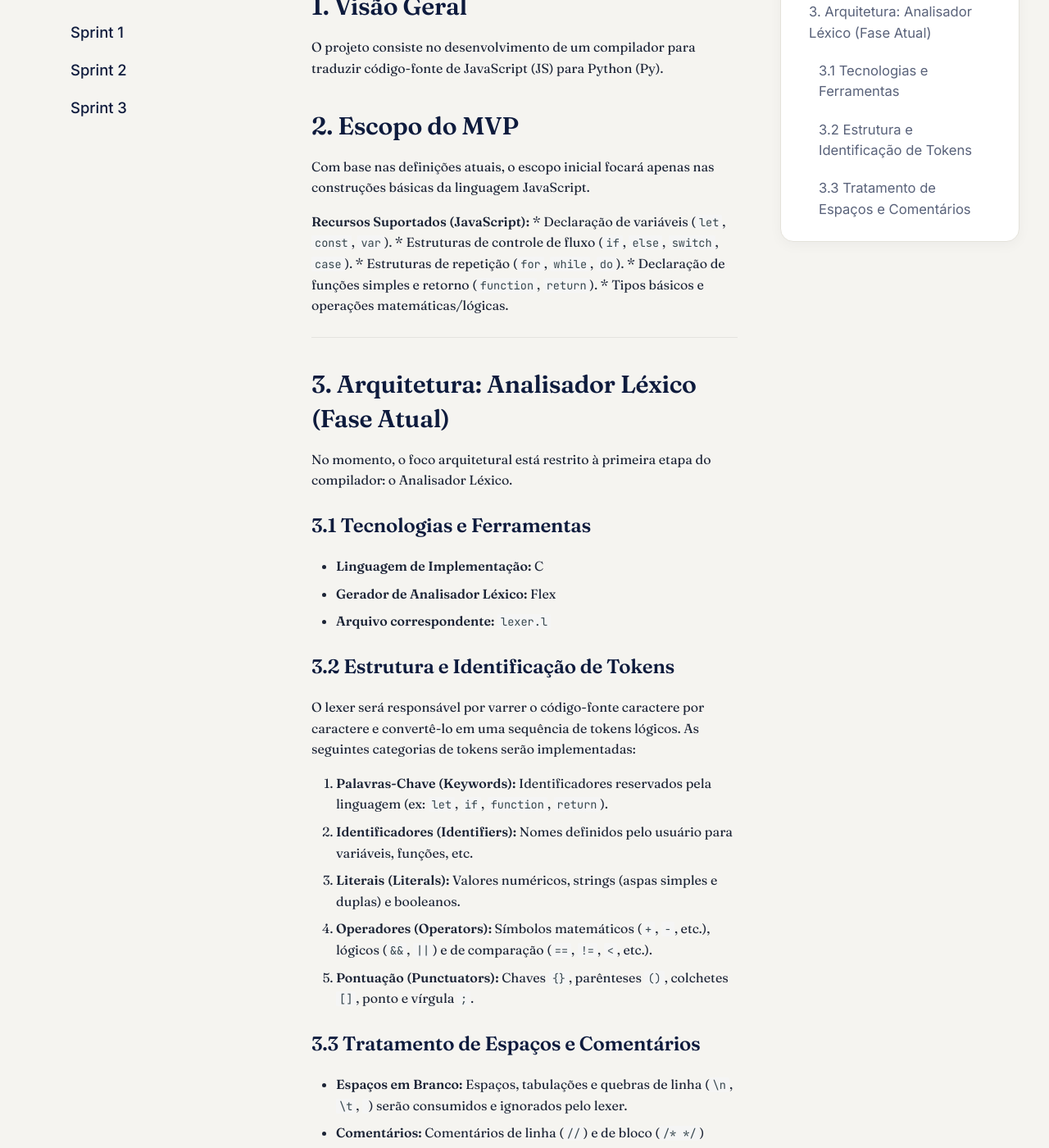
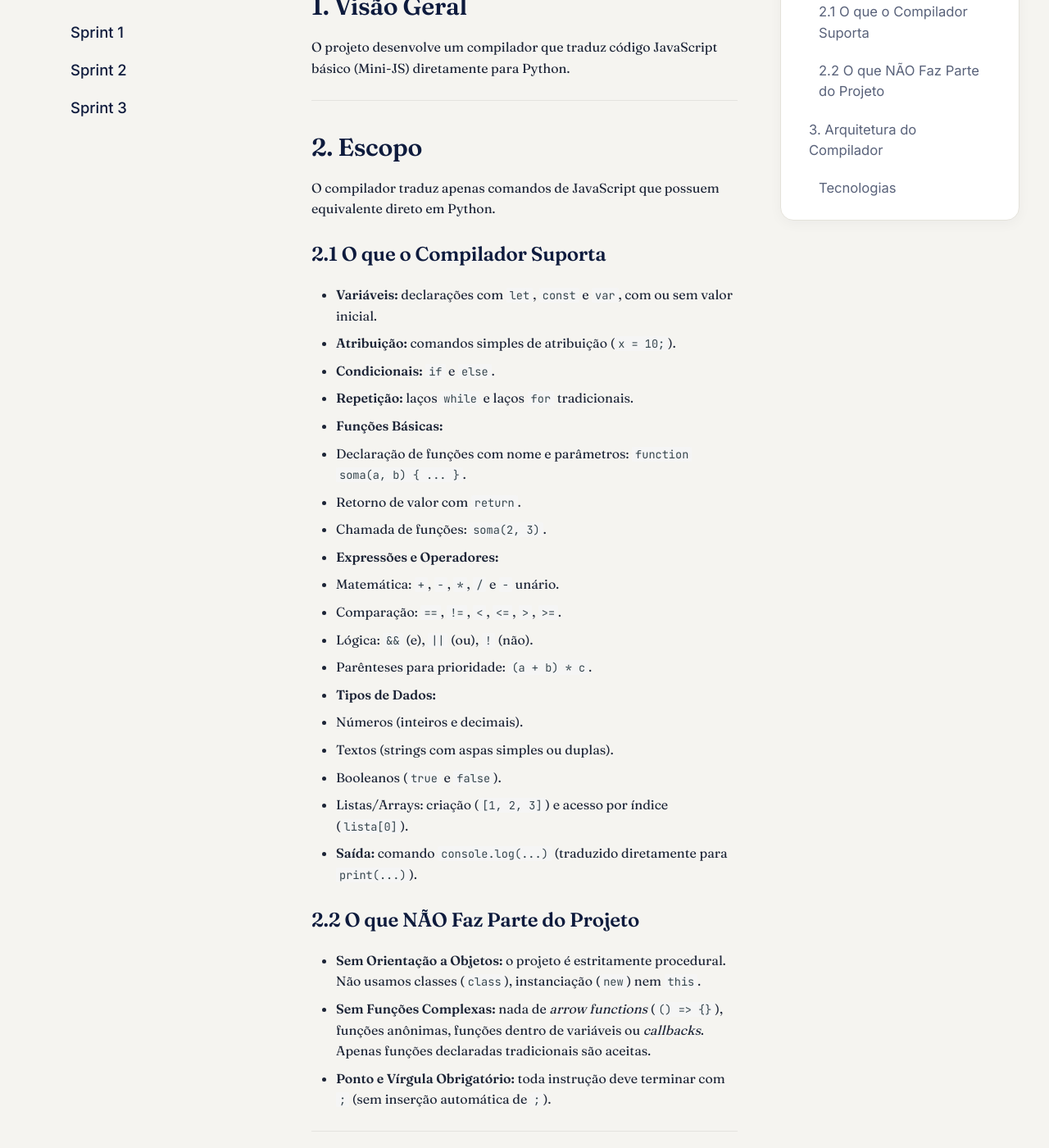
Before and after one commit to felipemso/G16-Compiladores, an MkDocs documentation site: the page built from docs/tech-docs/escopo-e-arq.md, in a window 1280 px wide and 1400 px high, scrolled down 288 px. Shown: the whole window at 82% size. Built offline with MkDocs 1.6.1 and Material for MkDocs 9.7.7, drawn with Linux system fonts in a browser that asks for light colours; some of the changed text lies outside the part shown.

Commit message:
docs: atualiza documento de arquitetura e escopo para a fase do analisador sintatico
Refina o escopo do compilador Mini-JS focando nas construcoes fundamentais do MVP e detalha o pipeline da etapa sintatica com Bison e valores semanticos.

```diff
--- a/docs/tech-docs/escopo-e-arq.md
+++ b/docs/tech-docs/escopo-e-arq.md
@@ -1,43 +1,52 @@
 # Documento de Arquitetura e Escopo
 
 ## 1. Visão Geral
-O projeto consiste no desenvolvimento de um compilador para traduzir código-fonte de JavaScript (JS) para Python (Py).
-
-## 2. Escopo do MVP
-Com base nas definições atuais, o escopo inicial focará apenas nas construções básicas da linguagem JavaScript.
-
-**Recursos Suportados (JavaScript):**
-*   Declaração de variáveis (`let`, `const`, `var`).
-*   Estruturas de controle de fluxo (`if`, `else`, `switch`, `case`).
-*   Estruturas de repetição (`for`, `while`, `do`).
-*   Declaração de funções simples e retorno (`function`, `return`).
-*   Tipos básicos e operações matemáticas/lógicas.
+O projeto desenvolve um compilador que traduz código JavaScript básico (Mini-JS) diretamente para Python.
 
 ---
 
-## 3. Arquitetura: Analisador Léxico (Fase Atual)
+## 2. Escopo
 
-No momento, o foco arquitetural está restrito à primeira etapa do compilador: o Analisador Léxico.
+O compilador traduz apenas comandos de JavaScript que possuem equivalente direto em Python.
 
-### 3.1 Tecnologias e Ferramentas
-*   **Linguagem de Implementação:** C
-*   **Gerador de Analisador Léxico:** Flex
-*   **Arquivo correspondente:** `lexer.l`
+### 2.1 O que o Compilador Suporta
+* **Variáveis:** declarações com `let`, `const` e `var`, com ou sem valor inicial.
+* **Atribuição:** comandos simples de atribuição (`x = 10;`).
+* **Condicionais:** `if` e `else`.
+* **Repetição:** laços `while` e laços `for` tradicionais.
+* **Funções Básicas:**
+  * Declaração de funções com nome e parâmetros: `function soma(a, b) { ... }`.
+  * Retorno de valor com `return`.
+  * Chamada de funções: `soma(2, 3)`.
+* **Expressões e Operadores:**
+  * Matemática: `+`, `-`, `*`, `/` e `-` unário.
+  * Comparação: `==`, `!=`, `<`, `<=`, `>`, `>=`.
+  * Lógica: `&&` (e), `||` (ou), `!` (não).
+  * Parênteses para prioridade: `(a + b) * c`.
+* **Tipos de Dados:**
+  * Números (inteiros e decimais).
+  * Textos (strings com aspas simples ou duplas).
+  * Booleanos (`true` e `false`).
+  * Listas/Arrays: criação (`[1, 2, 3]`) e acesso por índice (`lista[0]`).
+* **Saída:** comando `console.log(...)` (traduzido diretamente para `print(...)`).
 
-### 3.2 Estrutura e Identificação de Tokens
-O lexer será responsável por varrer o código-fonte caractere por caractere e convertê-lo em uma sequência de tokens lógicos. As seguintes categorias de tokens serão implementadas:
+### 2.2 O que NÃO Faz Parte do Projeto
+* **Sem Orientação a Objetos:** o projeto é estritamente procedural. Não usamos classes (`class`), instanciação (`new`) nem `this`.
+* **Sem Funções Complexas:** nada de *arrow functions* (`() => {}`), funções anônimas, funções dentro de variáveis ou *callbacks*. Apenas funções declaradas tradicionais são aceitas.
+* **Ponto e Vírgula Obrigatório:** toda instrução deve terminar com `;` (sem inserção automática de `;`).
 
-1.  **Palavras-Chave (Keywords):**
-    Identificadores reservados pela linguagem (ex: `let`, `if`, `function`, `return`).
-2.  **Identificadores (Identifiers):**
-    Nomes definidos pelo usuário para variáveis, funções, etc.
-3.  **Literais (Literals):**
-    Valores numéricos, strings (aspas simples e duplas) e booleanos.
-4.  **Operadores (Operators):**
-    Símbolos matemáticos (`+`, `-`, etc.), lógicos (`&&`, `||`) e de comparação (`==`, `!=`, `<`, etc.).
-5.  **Pontuação (Punctuators):**
-    Chaves `{}`, parênteses `()`, colchetes `[]`, ponto e vírgula `;`.
+---
 
-### 3.3 Tratamento de Espaços e Comentários
-*   **Espaços em Branco:** Espaços, tabulações e quebras de linha (`\n`, `\t`, ` `) serão consumidos e ignorados pelo lexer.
-*   **Comentários:** Comentários de linha (`//`) e de bloco (`/* */`) também serão ignorados, não gerando tokens para o Parser.
+## 3. Arquitetura do Compilador
+
+O fluxo de compilação acontece em 4 etapas lineares:
+
+1. **Léxico (Flex):** lê o texto em JS, gera os tokens e descarta comentários e espaços.
+2. **Sintático (Bison):** valida a estrutura do código e as regras gramaticais.
+3. **Árvore Sintática (AST):** organiza o programa validado em uma estrutura de árvore na memória.
+4. **Emissão de Código:** percorre a árvore e gera o arquivo `.py` correspondente, devidamente identado.
+
+### Tecnologias
+* **Linguagem:** C
+* **Ferramentas:** Flex (`lexer.l`) e Bison (`parser.y`)
+* **Comunicação:** arquivo `parser.tab.h` (tokens) e estrutura `%union` / `yylval` para troca de dados entre léxico e sintático.
```
Also changed, not shown: docs/sobre.md (+5 -5 lines).
